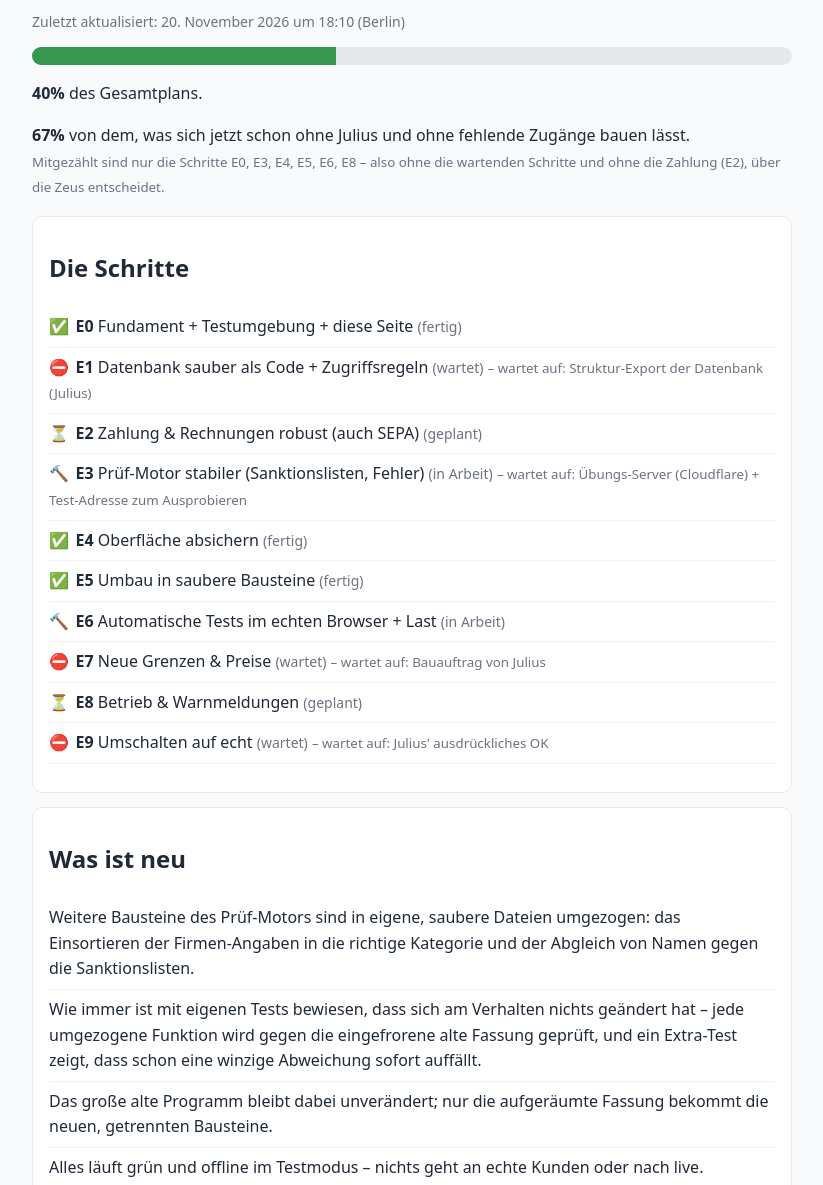
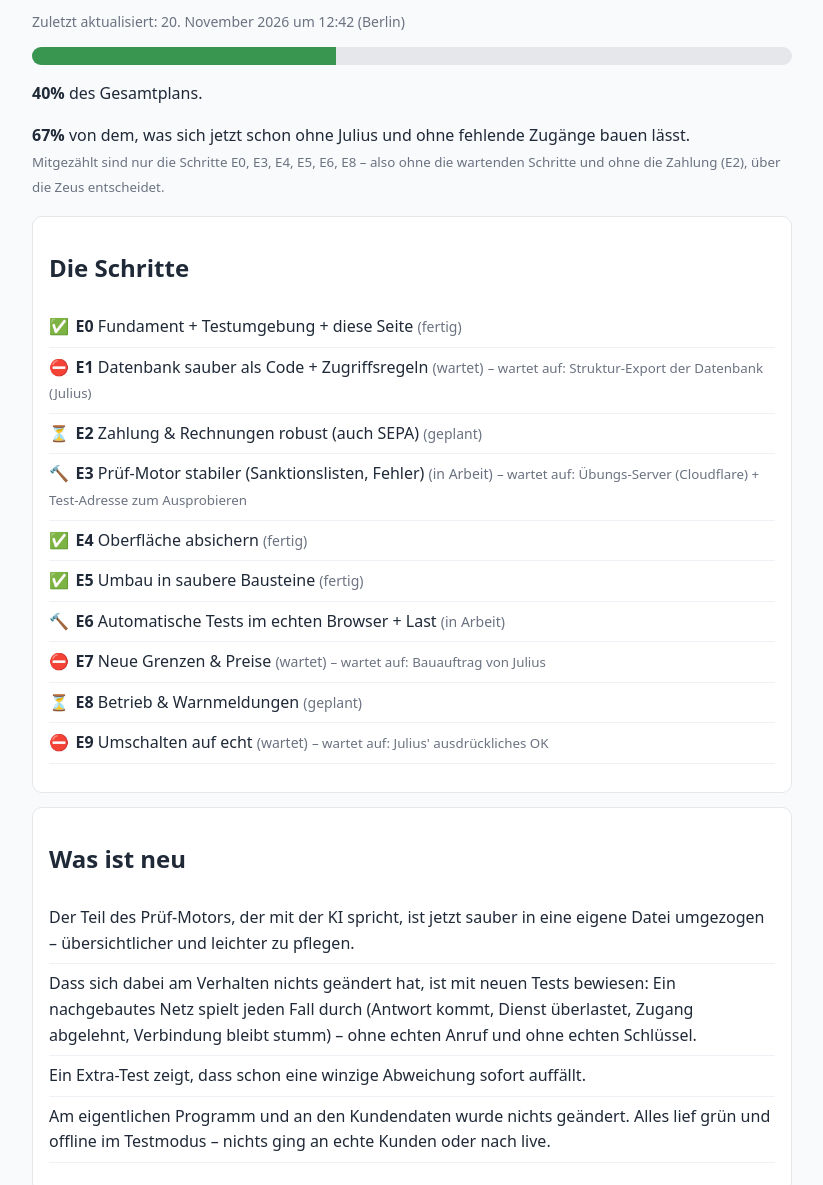
Before and after one commit to julius197/compliance-checker-test, a plain HTML site: page umbau/index.html in a window 1280 px wide. Shown: the part 115-1300 px from the top of the page, without its empty margins (228-1051 px from the left). Drawn offline with Linux system fonts and the light colour scheme.

Commit message:
Kratos Upload: test.checker /umbau aa0691d

```diff
--- a/umbau/index.html
+++ b/umbau/index.html
@@ -27,7 +27,7 @@
 <body>
   <div class="banner">TESTUMGEBUNG – Übungsbetrieb mit erfundenen Daten</div>
   <h1>Umbau-Fortschritt</h1>
-  <p class="stand">Zuletzt aktualisiert: 20. November 2026 um 18:10 (Berlin)</p>
+  <p class="stand">Zuletzt aktualisiert: 20. November 2026 um 12:42 (Berlin)</p>
   <div class="bar"><span></span></div>
   <p><b>40%</b> des Gesamtplans.</p>
   <p><b>67%</b> von dem, was sich jetzt schon ohne Julius und ohne fehlende Zugänge bauen lässt.<br>
@@ -50,10 +50,10 @@
 
   <div class="box">
     <h2>Was ist neu</h2>
-    <ul><li>Weitere Bausteine des Prüf-Motors sind in eigene, saubere Dateien umgezogen: das Einsortieren der Firmen-Angaben in die richtige Kategorie und der Abgleich von Namen gegen die Sanktionslisten.</li>
-<li>Wie immer ist mit eigenen Tests bewiesen, dass sich am Verhalten nichts geändert hat – jede umgezogene Funktion wird gegen die eingefrorene alte Fassung geprüft, und ein Extra-Test zeigt, dass schon eine winzige Abweichung sofort auffällt.</li>
-<li>Das große alte Programm bleibt dabei unverändert; nur die aufgeräumte Fassung bekommt die neuen, getrennten Bausteine.</li>
-<li>Alles läuft grün und offline im Testmodus – nichts geht an echte Kunden oder nach live.</li></ul>
+    <ul><li>Der Teil des Prüf-Motors, der mit der KI spricht, ist jetzt sauber in eine eigene Datei umgezogen – übersichtlicher und leichter zu pflegen.</li>
+<li>Dass sich dabei am Verhalten nichts geändert hat, ist mit neuen Tests bewiesen: Ein nachgebautes Netz spielt jeden Fall durch (Antwort kommt, Dienst überlastet, Zugang abgelehnt, Verbindung bleibt stumm) – ohne echten Anruf und ohne echten Schlüssel.</li>
+<li>Ein Extra-Test zeigt, dass schon eine winzige Abweichung sofort auffällt.</li>
+<li>Am eigentlichen Programm und an den Kundendaten wurde nichts geändert. Alles lief grün und offline im Testmodus – nichts ging an echte Kunden oder nach live.</li></ul>
   </div>
 
   <div class="box">
```
